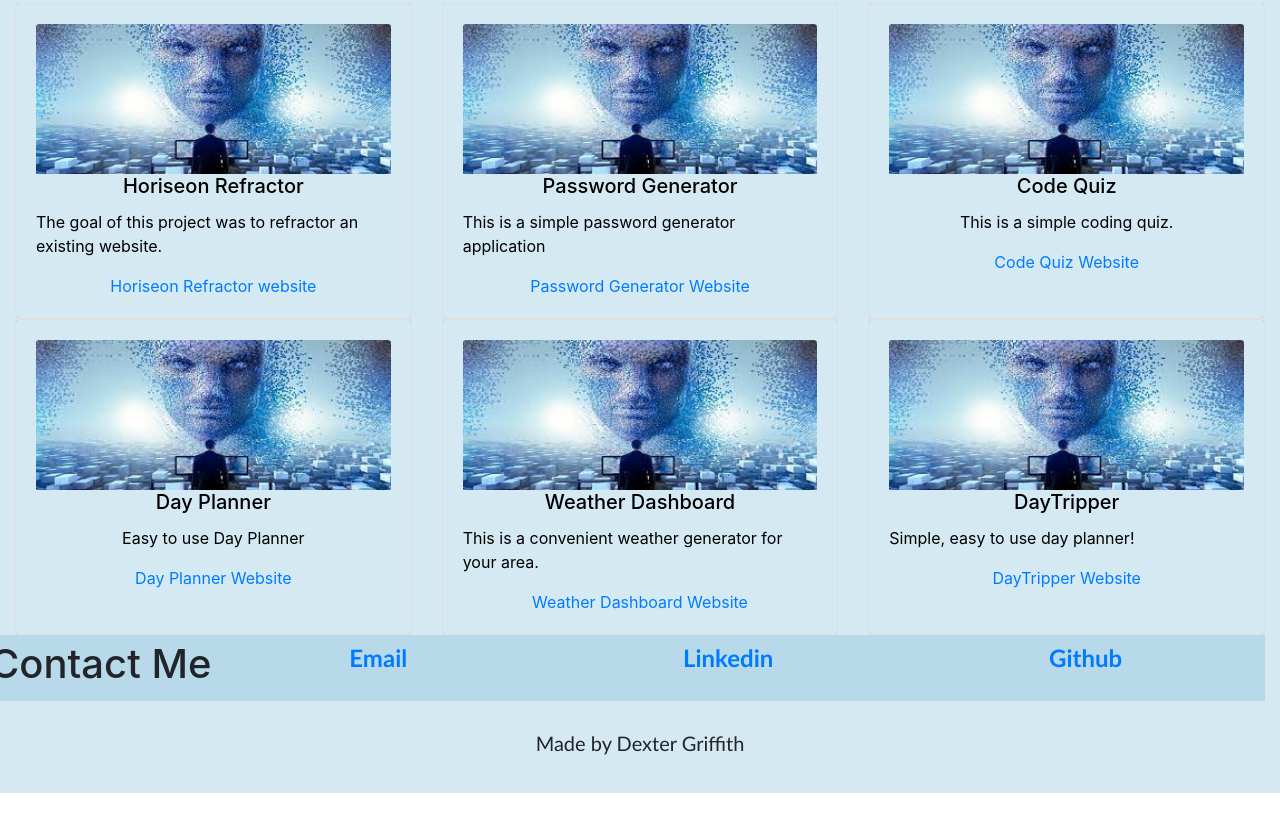
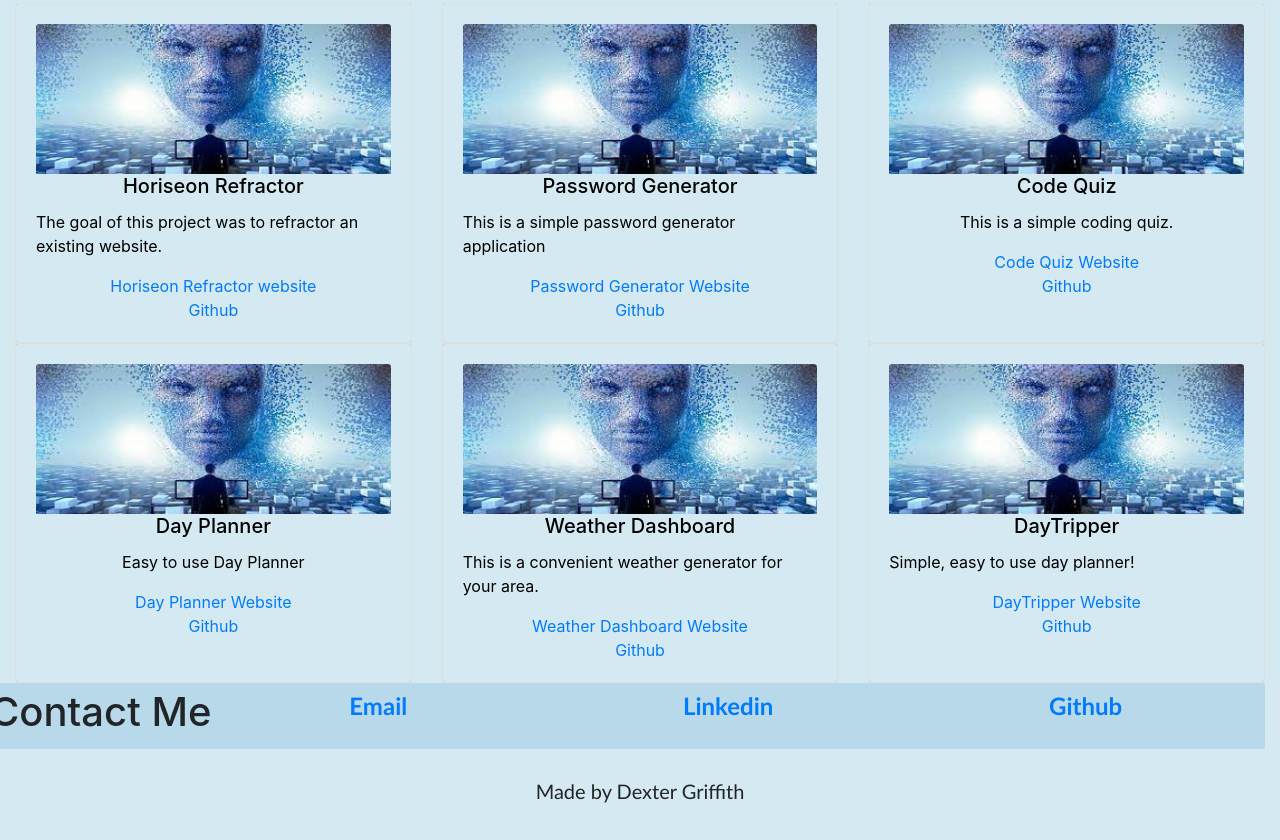
Before and after one commit to DexterLGriffith/Portfolio-2, a plain HTML site: page index.html in a window 1280 px wide. Shown: the part 516-1356 px from the top of the page. Before the commit the page ends 1309 px from the top, so only its background shows below. Drawn offline with nearby package versions, Linux system fonts and the light colour scheme.

Commit message:
adding links to github on portfolio site

```diff
--- a/index.html
+++ b/index.html
@@ -50,6 +50,7 @@
               <h5 class="card-title" style="display:flex; justify-content: center;">Horiseon Refractor</h5>
               <p class="card-text" style="display:flex; justify-content: center;">The goal of this project was to refractor an existing website.</p>
               <a href="https://dexterlgriffith.github.io/Homework-1/" style="display:flex; justify-content: center;">Horiseon Refractor website</a>
+              <a href="https://github.com/DexterLGriffith/Homework-1" style="display:flex; justify-content: center;">Github </a>
             </div>
           </div>
           <div class="card">
@@ -58,6 +59,7 @@
               <h5 class="card-title" style="display:flex; justify-content: center;">Password Generator</h5>
               <p class="card-text" style="display:flex; justify-content: center;">This is a simple password generator application</p>
               <a href="https://dexterlgriffith.github.io/Random-Password-Generator/" style="display:flex; justify-content: center;">Password Generator Website</a>
+              <a href="https://github.com/DexterLGriffith/Random-Password-Generator" style="display:flex; justify-content: center;">Github </a>
             </div>
           </div>
           <div class="card">
@@ -66,6 +68,7 @@
               <h5 class="card-title" style="display:flex; justify-content: center;">Code Quiz</h5>
               <p class="card-text" style="display:flex; justify-content: center;">This is a simple coding quiz.</p>
               <a href="https://dexterlgriffith.github.io/Code-Quiz/" style="display:flex; justify-content: center;">Code Quiz Website</a>
+              <a href="https://github.com/DexterLGriffith/Code-Quiz" style="display:flex; justify-content: center;">Github </a>
             </div>
           </div>
         </div>
@@ -76,6 +79,7 @@
               <h5 class="card-title" style="display:flex; justify-content: center;">Day Planner</h5>
               <p class="card-text" style="display:flex; justify-content: center;">Easy to use Day Planner</p>
               <a href="https://dexterlgriffith.github.io/Workday-Planner-Project/" style="display:flex; justify-content: center;">Day Planner Website</a>
+              <a href="https://github.com/DexterLGriffith/Workday-Planner-Project" style="display:flex; justify-content: center;">Github </a>
             </div>
           </div>
           <div class="card">
@@ -84,6 +88,7 @@
               <h5 class="card-title" style="display:flex; justify-content: center;">Weather Dashboard</h5>
               <p class="card-text" style="display:flex; justify-content: center;">This is a convenient weather generator for your area.</p>
               <a href="https://dexterlgriffith.github.io/Weather-Dashboard/" style="display:flex; justify-content: center;">Weather Dashboard Website</a>
+              <a href="https://github.com/DexterLGriffith/Weather-Dashboard" style="display:flex; justify-content: center;">Github </a>
             </div>
           </div>
           <div class="card">
@@ -92,6 +97,7 @@
               <h5 class="card-title" style="display:flex; justify-content: center;">DayTripper</h5>
               <p class="card-text">Simple, easy to use day planner!</p>
               <a href="https://dexterlgriffith.github.io/daytripper/" style="display:flex; justify-content: center;">DayTripper Website</a>
+              <a href="https://github.com/candracodes/daytripper" style="display:flex; justify-content: center;">Github </a>
             </div>
           </div>
         </div>
```
